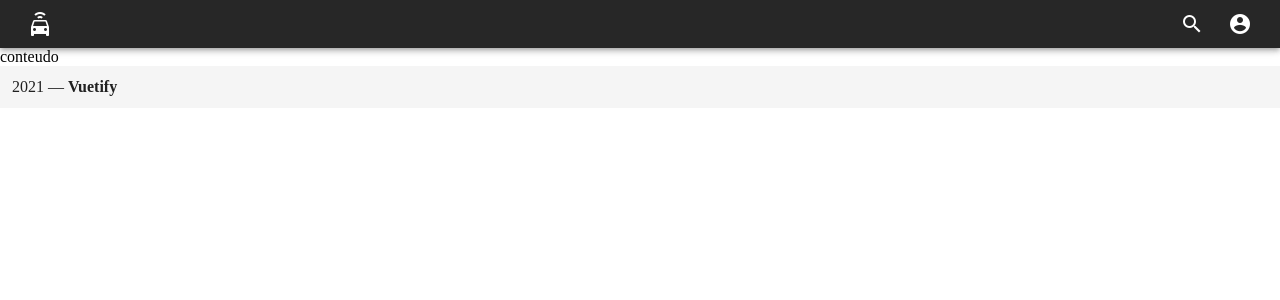
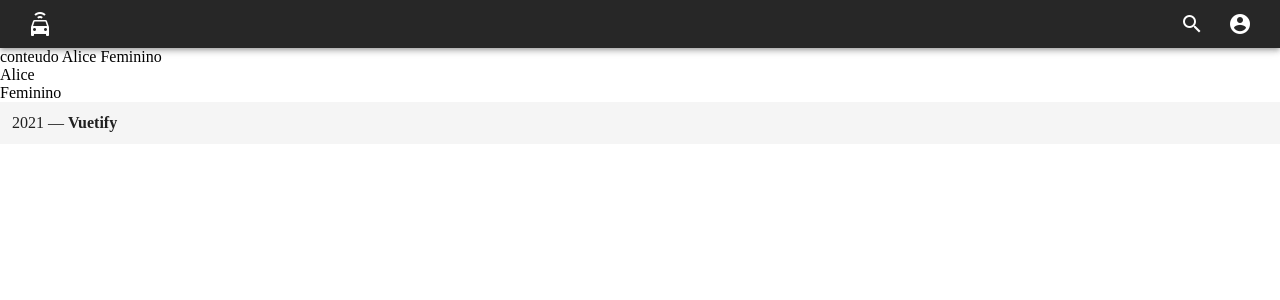
Before and after one commit to McLuck/loja-roberta, a Vue app: page /#/Home in a window 1280 px wide. Shown: the top 300 px of the page. Built offline with nearby package versions, Linux system fonts and the light colour scheme.

Commit message:
primeira aula Vue

```diff
--- a/src/components/HelloWorld.vue
+++ b/src/components/HelloWorld.vue
@@ -1,5 +1,5 @@
 <template>
-
+<p>text</p>
 </template>
 
 <script>
--- a/src/components/Home.vue
+++ b/src/components/Home.vue
@@ -2,10 +2,10 @@
   <div>
     <v-app-bar color="deep-purple accent-4" dense dark>
       <v-app-bar-nav-icon>
-          <v-btn icon>
-        <v-icon>mdi-car-connected</v-icon>
-      </v-btn>
-        </v-app-bar-nav-icon>
+        <v-btn icon>
+          <v-icon>mdi-car-connected</v-icon>
+        </v-btn>
+      </v-app-bar-nav-icon>
 
       <v-toolbar-title></v-toolbar-title>
 
@@ -29,7 +29,12 @@
         </v-list>
       </v-menu>
     </v-app-bar>
-    <v-main> conteudo </v-main>
+    <v-main>
+      conteudo {{ nome }} {{sexo}} <br>
+      <input type="text" v-model="nome"/>
+      <br>
+      <input type="text" v-model="sexo"/>
+    </v-main>
     <v-footer v:bind="fixed" padless>
       <v-col class="text-center" cols="12">
         {{ new Date().getFullYear() }} — <strong>Vuetify</strong>
@@ -39,6 +44,19 @@
 </template>
 
 <script>
+export default {
+  data () {
+    return {
+      nome: 'Alice',
+      sexo: 'Feminino'
+    }
+  },
+  methods: {
+    minhaFuncao () {
+      console.log('minhaFuncao')
+    }
+  }
+}
 </script>
 
 <style>
```
